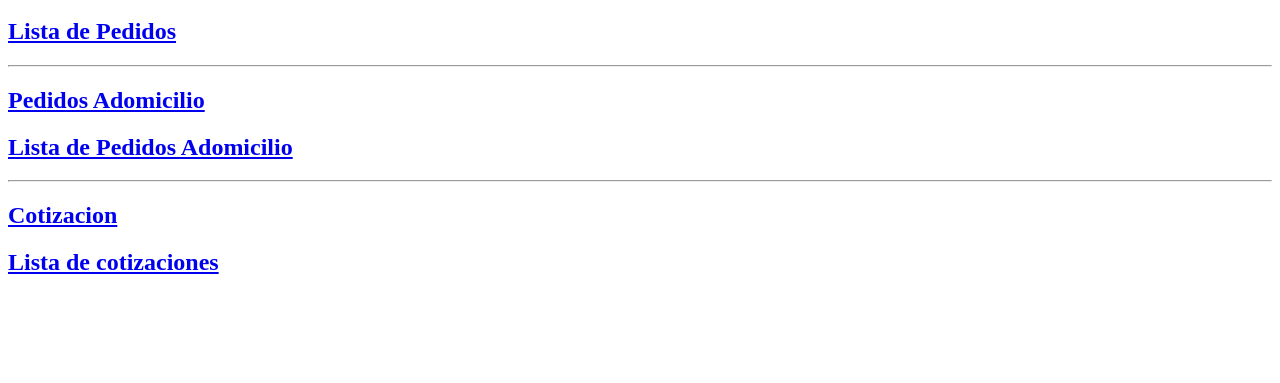
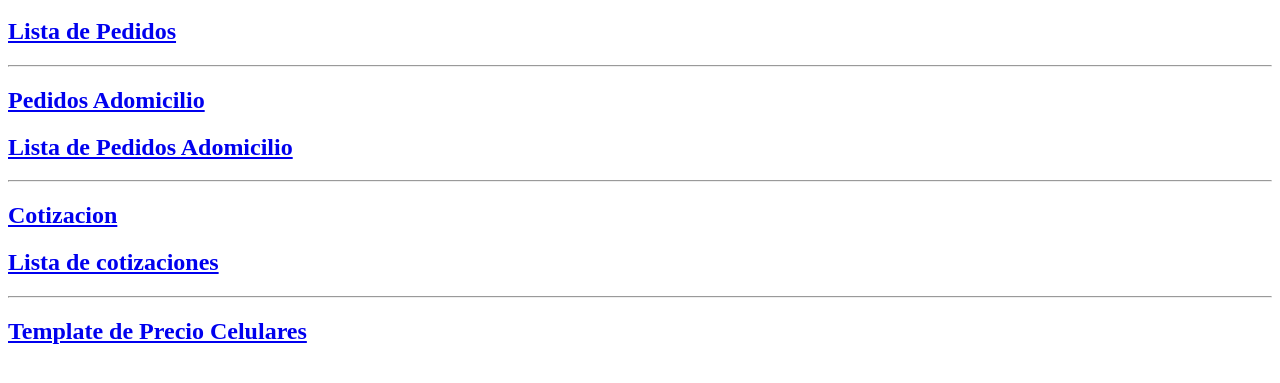
Before and after one commit to hermanoszeng/hermanoszeng.github.io, a plain HTML site: page index.html in a window 1280 px wide. Shown: the part 109-492 px from the top of the page. Drawn offline with Linux system fonts and the light colour scheme.

Commit message:
listado de precio

```diff
--- a/index.html
+++ b/index.html
@@ -23,4 +23,6 @@
 	<h2><a href="https://docs.google.com/forms/d/e/1FAIpQLSfHVTStb_9zWPA-kN76x6rPE44MKyKuxHvurcpiCZjA44RsWw/viewform?usp=sf_link">Cotizacion</a></h2>
 	<h2><a href="https://docs.google.com/spreadsheets/d/1rn9sOcPnphZAS4FzcvAO7Mrni86HU1ASmRcvndaGkbs/edit?usp=sharing">Lista de cotizaciones</a></h2>
 
+	<hr />
+	<h2><a href="https://docs.google.com/document/d/1ajTIe6UwzrH_fL0bPGvfP_HxwJcb2vTwSOXmKOQPMXc/edit?usp=sharing">Template de Precio Celulares</a></h2>
 </body>
```
